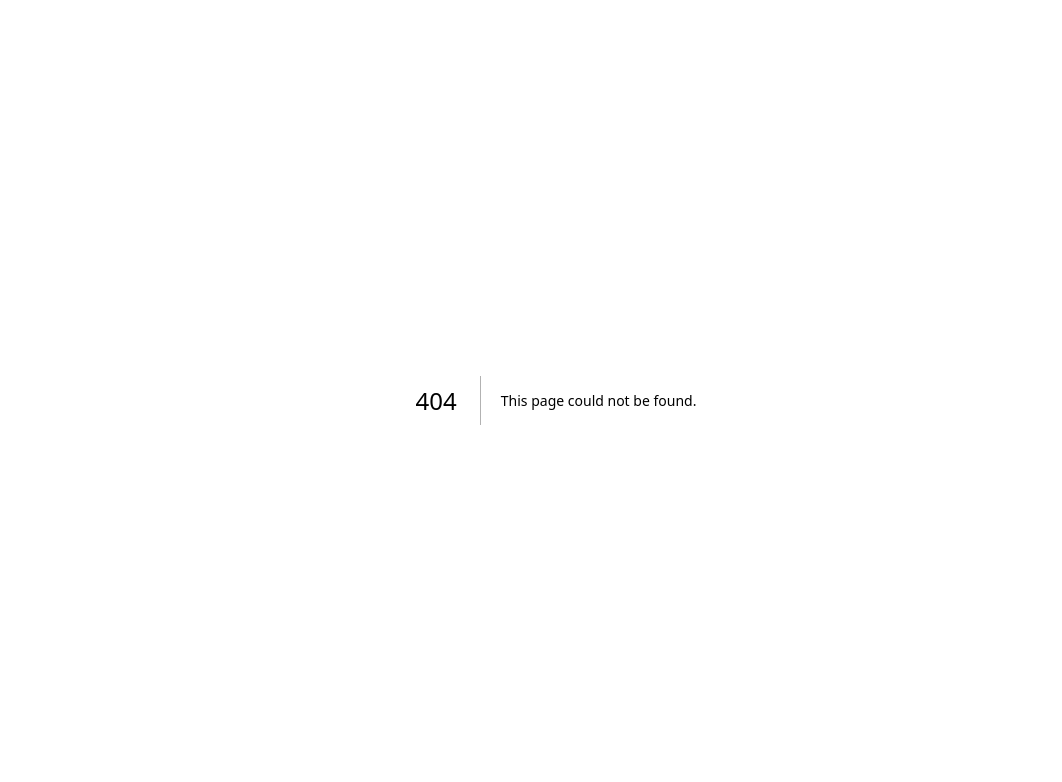
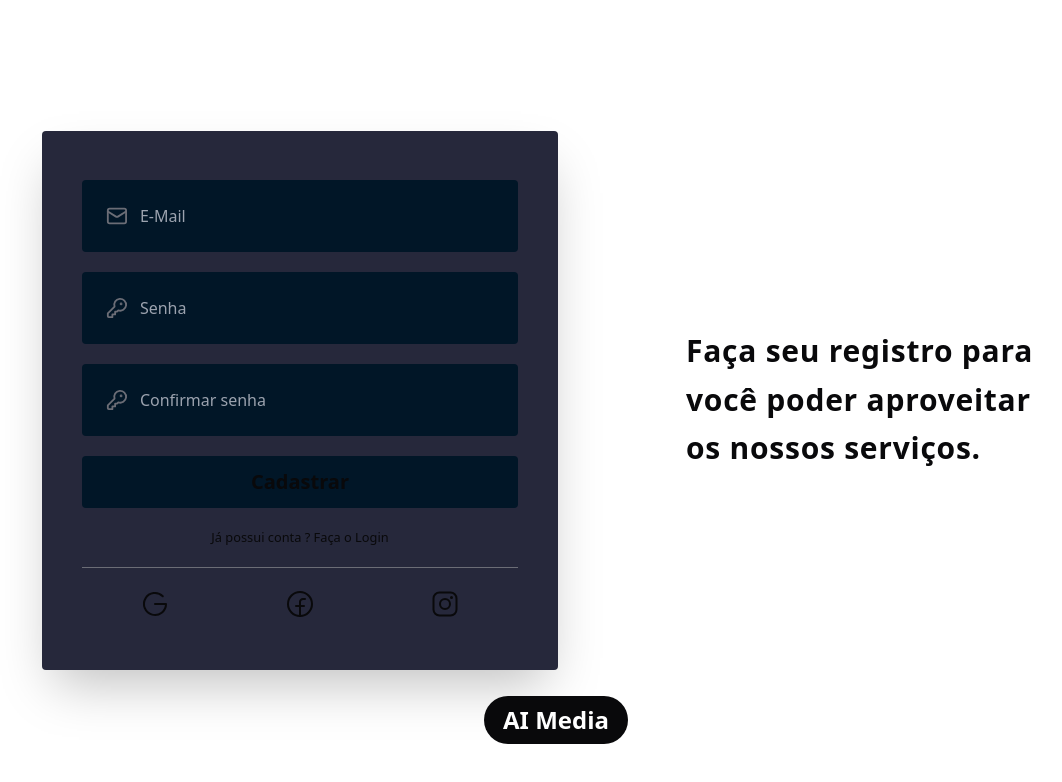
Before and after one commit to RelancioBorgesDev/AI-Media, a Next.js app: page /signin in a window 1280 px wide. Before the commit this address had no page. Shown: the top 782 px of the page, without its empty margins (84-1146 px from the left). Built offline with nearby package versions, Linux system fonts and the light colour scheme.

Commit message:
Adicionado auth options

```diff
--- /dev/null
+++ b/src/app/(auth)/(auth-options)/_components/button/button.tsx
@@ -0,0 +1,11 @@
+import React from "react";
+
+export default function Button({ value }: { value: string }) {
+  return (
+    <input
+      type="submit"
+      className="bg-[#011627] p-3 text-xl font-bold rounded"
+      value={value}
+    />
+  );
+}
--- /dev/null
+++ b/src/app/(auth)/(auth-options)/_components/form-container/form-container.tsx
@@ -0,0 +1,9 @@
+import React, { ReactNode } from "react";
+
+export default function FormContainer({ children }: { children: ReactNode }) {
+  return (
+    <form className="w-[516px] h-[539px] bg-[#26283B] p-10 rounded flex flex-col gap-5 shadow-2xl justify-center">
+      {children}
+    </form>
+  );
+}
--- /dev/null
+++ b/src/app/(auth)/(auth-options)/_components/input-with-icon/input-with-icon.tsx
@@ -0,0 +1,15 @@
+import React, { ElementType, ReactNode } from "react";
+
+interface IInputWithIcon {
+  Icon: ElementType;
+  children: ReactNode;
+}
+
+export default function InputWithIcon({ Icon, children }: IInputWithIcon) {
+  return (
+    <div className="bg-[#011627] flex p-6 gap-3 text-[#6B6D76] rounded">
+      <Icon />
+      {children}
+    </div>
+  );
+}
--- /dev/null
+++ b/src/app/(auth)/(auth-options)/_components/social-login-icons/social-login-icons.tsx
@@ -0,0 +1,20 @@
+"use client"
+import Link from "next/link";
+import { FacebookLogo, GoogleLogo, InstagramLogo } from "phosphor-react";
+import React from "react";
+
+export default function SocialLoginIcons() {
+  return (
+    <div className="flex justify-around">
+      <Link href={"/"}>
+        <GoogleLogo size={32} />
+      </Link>
+      <Link href={"/"}>
+        <FacebookLogo size={32} />
+      </Link>
+      <Link href={"/"}>
+        <InstagramLogo size={32} />
+      </Link>
+    </div>
+  );
+}
--- /dev/null
+++ b/src/app/(auth)/(auth-options)/_components/title/title.tsx
@@ -0,0 +1,10 @@
+import React, { ReactNode } from "react";
+
+
+export default function Title({ children }: { children: ReactNode }) {
+  return (
+    <p className="text-3xl w-96 text-start font-bold tracking-wide leading-relaxed">
+      {children}
+    </p>
+  );
+}
--- /dev/null
+++ b/src/app/(auth)/(auth-options)/layout.tsx
@@ -0,0 +1,20 @@
+import Logo from "@/components/logo";
+import React, { ReactNode } from "react";
+
+export default function AuthOptionsLayout({
+  children,
+}: {
+  children: ReactNode;
+}) {
+  return (
+    <main className="relative flex w-full h-screen items-center justify-center gap-32">
+      <>
+        {children}
+
+        <span className="absolute bottom-14">
+          <Logo />
+        </span>
+      </>
+    </main>
+  );
+}
--- /dev/null
+++ b/src/app/(auth)/(auth-options)/login/page.tsx
@@ -0,0 +1,55 @@
+import { Separator } from "@/components/ui/separator";
+import { KeyRound, Mail } from "lucide-react";
+import React from "react";
+import FormContainer from "../_components/form-container/form-container";
+import SocialLoginIcons from "../_components/social-login-icons/social-login-icons";
+import InputWithIcon from "../_components/input-with-icon/input-with-icon";
+import Title from "../_components/title/title";
+import Button from "../_components/button/button";
+import Link from "next/link";
+
+export default function Login() {
+  return (
+    <>
+      <div>
+        <Title>Faça seu login e aproveite o nossos serviços.</Title>
+      </div>
+      <div>
+        <FormContainer>
+          <InputWithIcon Icon={Mail}>
+            <input
+              type="email"
+              placeholder="E-Mail"
+              className="bg-transparent w-full h-full outline-none rounded"
+            />
+          </InputWithIcon>
+
+          <InputWithIcon Icon={KeyRound}>
+            <input
+              type="password"
+              placeholder="Senha"
+              className="bg-transparent w-full h-full outline-none rounded"
+            />
+          </InputWithIcon>
+
+          <small className="hover:underline cursor-pointer">
+            Esqueci minha senha
+          </small>
+
+          <Button value="Entrar" />
+
+          <small className="text-center hover:underline cursor-pointer">
+            <Link href={"/signin"}>Não tem uma conta ? Faça seu Registro</Link>
+          </small>
+
+          <Separator
+            orientation="horizontal"
+            className="w-full  bg-[#6B6D76]"
+          />
+
+          <SocialLoginIcons />
+        </FormContainer>
+      </div>
+    </>
+  );
+}
--- /dev/null
+++ b/src/app/(auth)/(auth-options)/signin/page.tsx
@@ -0,0 +1,58 @@
+import React from "react";
+import Title from "../_components/title/title";
+import FormContainer from "../_components/form-container/form-container";
+import InputWithIcon from "../_components/input-with-icon/input-with-icon";
+import { KeyRound, Mail } from "lucide-react";
+import Button from "../_components/button/button";
+import SocialLoginIcons from "../_components/social-login-icons/social-login-icons";
+import { Separator } from "@/components/ui/separator";
+import Link from "next/link";
+
+export default function SignIn() {
+  return (
+    <>
+      <div>
+        <FormContainer>
+          <InputWithIcon Icon={Mail}>
+            <input
+              type="email"
+              placeholder="E-Mail"
+              className="bg-transparent w-full h-full outline-none rounded"
+            />
+          </InputWithIcon>
+
+          <InputWithIcon Icon={KeyRound}>
+            <input
+              type="password"
+              placeholder="Senha"
+              className="bg-transparent w-full h-full outline-none rounded"
+            />
+          </InputWithIcon>
+
+          <InputWithIcon Icon={KeyRound}>
+            <input
+              type="password"
+              placeholder="Confirmar senha"
+              className="bg-transparent w-full h-full outline-none rounded"
+            />
+          </InputWithIcon>
+
+          <Button value="Cadastrar" />
+          <small className="text-center hover:underline cursor-pointer">
+            <Link href={"/login"}>Já possui conta ? Faça o Login</Link>
+          </small>
+          <Separator
+            orientation="horizontal"
+            className="w-full  bg-[#6B6D76]"
+          />
+          <SocialLoginIcons />
+        </FormContainer>
+      </div>
+      <div>
+        <Title>
+          Faça seu registro para você poder aproveitar os nossos serviços.
+        </Title>
+      </div>
+    </>
+  );
+}
--- a/src/app/(auth)/auth/page.tsx
+++ b/src/app/(auth)/auth/page.tsx
@@ -7,23 +7,21 @@ import React from "react";
 export default function Auth() {
   return (
     <main className="grid grid-cols-2">
-      <div className=" bg-zinc-500 h-screen flex justify-around flex-col">
-        <div className="flex flex-col  h-full p-4 gap-60">
+      <div className=" bg-zinc-500 h-screen flex justify-center flex-col">
+        <div className="flex flex-col  h-full p-4 gap-64">
           <Logo />
-          <p className="text-2xl w-96 text-start">
-            Lorem ipsum dolor sit amet consectetur adipisicing elit. Inventore
-            qui voluptatibus nihil at ex totam est sunt esse doloribus porro
-            fugiat aut, similique, quasi laudantium omnis itaque tempora minus
-            obcaecati.
+          <p className="text-2xl w-96 text-start font-bold tracking-wide leading-relaxed">
+            Write a text that goes with a kitten gif for a friend having a rough
+            day asking a friend
           </p>
         </div>
       </div>
       <div className="relative flex flex-col p-5 h-screen justify-center items-center ">
         <div className="w-[402px] flex flex-col gap-2">
-          <Button className="w-full bg-[#37323E] text-white font-bold text-2xl">
+          <Button className="w-full bg-[#37323E] text-white font-bold text-2xl hover:bg-slate-800">
             <Link href="/login">Login</Link>
           </Button>
-          <Button className="w-full bg-[#37323E] text-white font-bold text-2xl">
+          <Button className="w-full bg-[#37323E] text-white font-bold text-2xl hover:bg-slate-800">
             <Link href="/signin">Cadastro</Link>
           </Button>
         </div>
--- a/src/components/ui/button.tsx
+++ b/src/components/ui/button.tsx
@@ -9,7 +9,7 @@ const buttonVariants = cva(
   {
     variants: {
       variant: {
-        default: "bg-primary text-primary-foreground hover:bg-primary/90",
+        default: "bg-primary text-primary-foreground ",
         destructive:
           "bg-destructive text-destructive-foreground hover:bg-destructive/90",
         outline:
```
